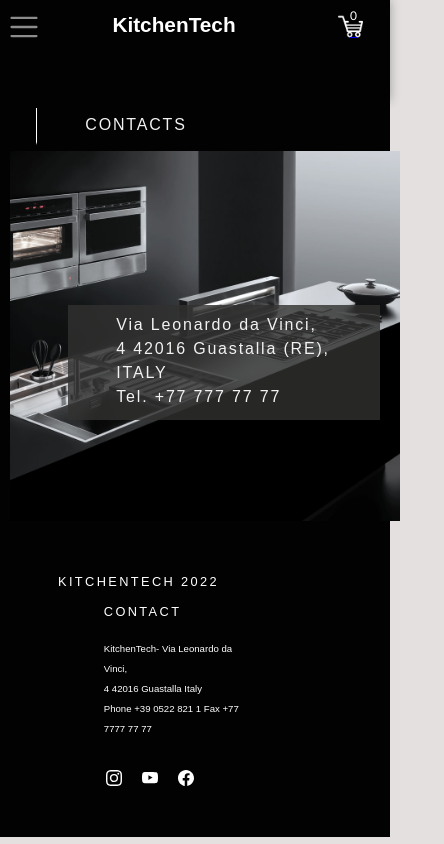
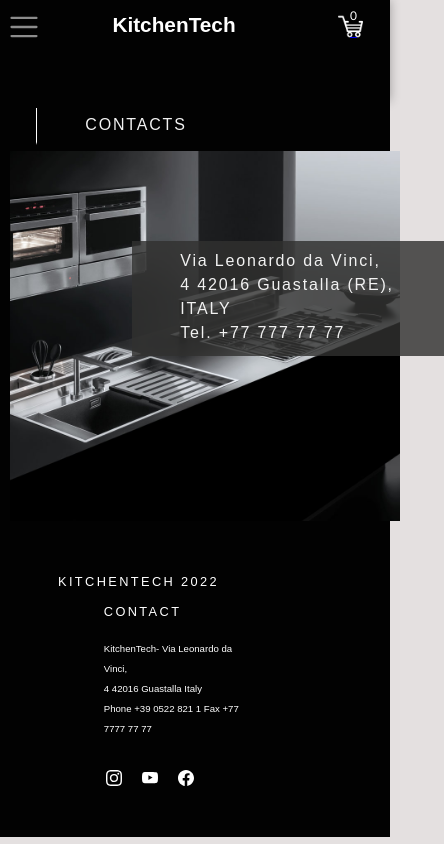
Before and after one commit to GuldanaBaktybekova/my-diploma, a React (Create React App) app: page /contacts in a window 390 px wide. Shown: the whole page, 444 px wide, since content can reach past the window. Built offline with nearby package versions, Linux system fonts and the light colour scheme.

Commit message:
Change Contact img size

```diff
--- a/src/components/Header/Header.css
+++ b/src/components/Header/Header.css
@@ -302,11 +302,16 @@
   .Contacts p {
     position: relative;
 
-    left: 1rem;
-    top:  3rem;
+    left: 5rem;
+    top:  -1rem;
     background-color: #313130ce;
     font-size: 1rem;
 
   }
+  .Contacts img {
+    max-width: 770px;
+    width: 100%;
+
+  }
 
 }
```
